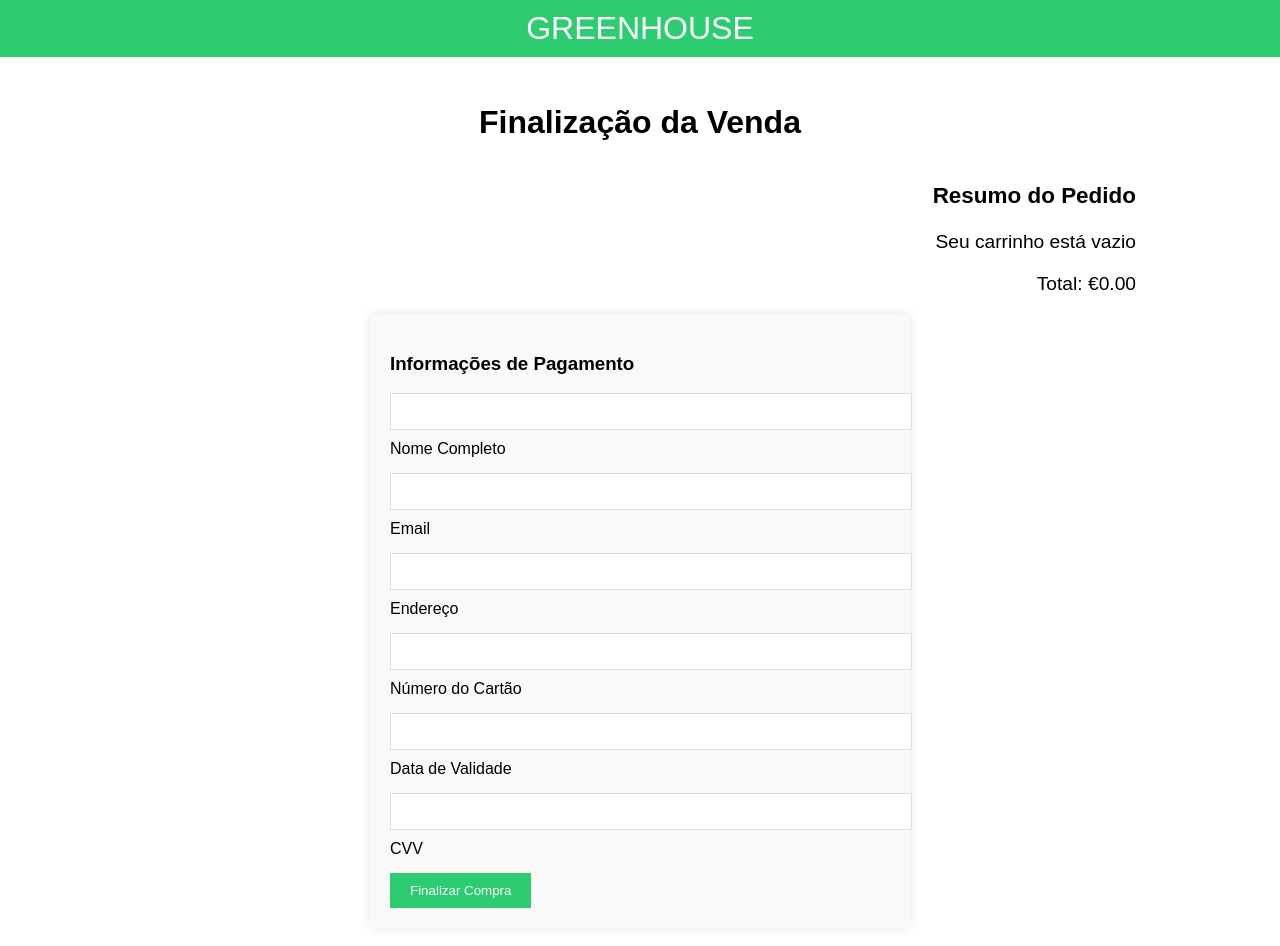
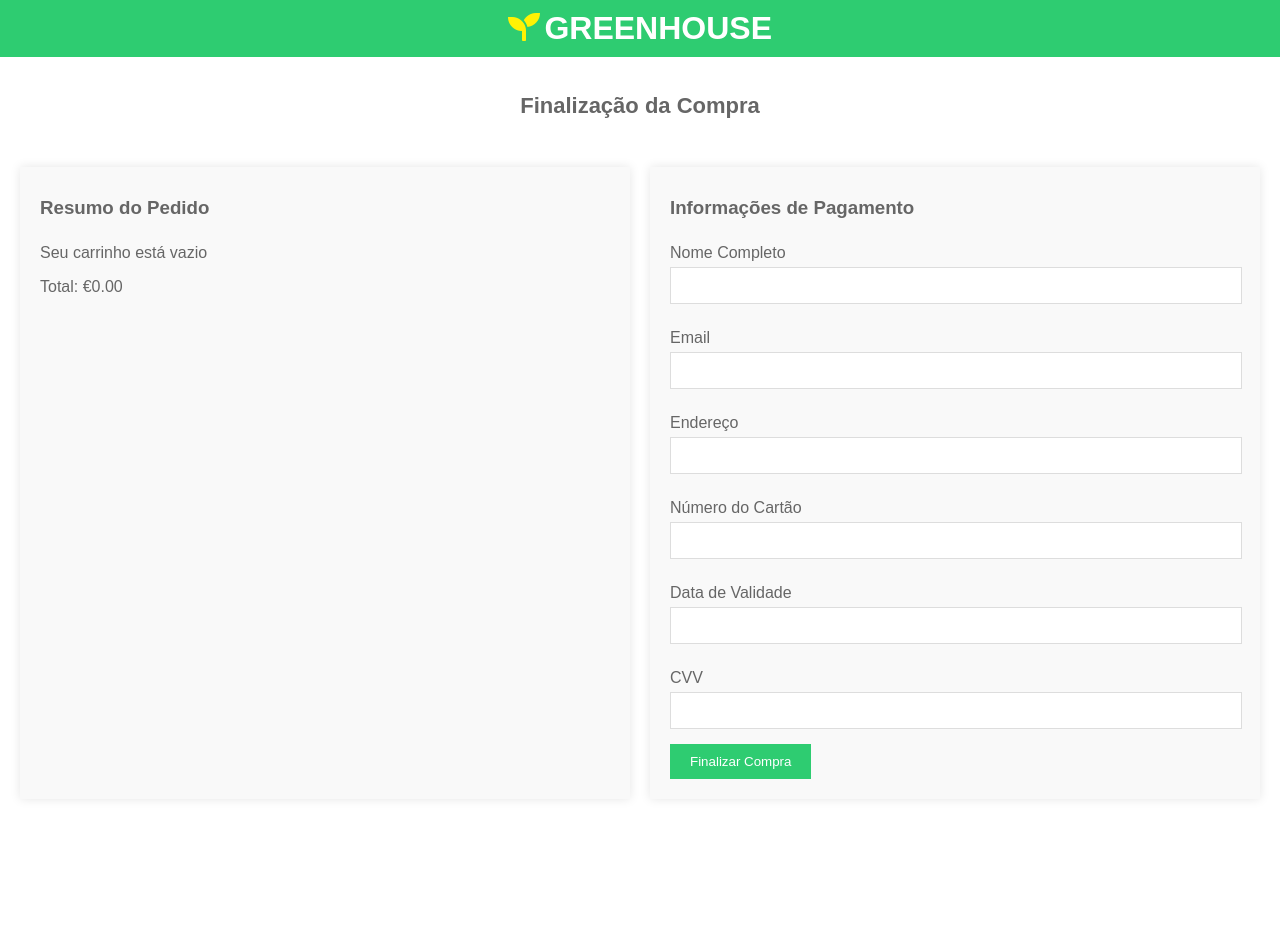
Before and after one commit to Gabrielfusf/Projeto_Bianquinha, a plain HTML site: page checkout.html in a window 1280 px wide. After the commit the page ends 819 px from the top, so only its background shows below. Drawn offline with nearby package versions, Linux system fonts and the light colour scheme.

Commit message:
Refatoraco das Telas Cart e Checkout - Drielli

```diff
--- a/checkout.html
+++ b/checkout.html
@@ -4,55 +4,59 @@
     <meta charset="UTF-8">
     <meta name="viewport" content="width=device-width, initial-scale=1.0">
     <title>Checkout - GREENHOUSE</title>
-    <link rel="stylesheet" href="css/cart-style.css">
+    <link rel="stylesheet" href="https://unpkg.com/swiper/swiper-bundle.min.css" />
+    <link rel="stylesheet" href="https://cdnjs.cloudflare.com/ajax/libs/font-awesome/5.15.3/css/all.min.css">
+    <link rel="stylesheet" href="css/checkout-style.css">
 </head>
 <body>
     <header class="header">
         <div class="header-3">
             <section class="flex">
-                <a href="#" class="logo"> <i class="fas fa-seedling"></i> GREENHOUSE </a>
+                <i class="fas fa-seedling icone_plant"></i>
+                <a href="#" class="logo">GREENHOUSE</a>
                 <div class="icons">
-                    <a href="cart.html" class="fas fa-shopping-cart"></a>
+                    <!-- Icons can be added here -->
                 </div>
             </section>
         </div>
     </header>
 
-    <section class="checkout" id="checkout">
-        <h1 class="heading">Finalização da Venda</h1>
+    <section
+        class="checkout" id="checkout">
+        <h1 class="heading">Finalização da Compra</h1>
         <div class="checkout-container">
-            <div class="order-summary">
+            <div class="order-summary card">
                 <h3>Resumo do Pedido</h3>
                 <div id="order-items">
                     <!-- Items will be populated here -->
                 </div>
                 <p>Total: €<span id="total-price">0.00</span></p>
             </div>
-            <form id="checkout-form">
+            <form id="checkout-form" class="card">
                 <h3>Informações de Pagamento</h3>
                 <div class="inputBox">
+                    <label>Nome Completo</label>
                     <input type="text" required>
-                    <label>Nome Completo</label>
                 </div>
                 <div class="inputBox">
+                    <label>Email</label>
                     <input type="email" required>
-                    <label>Email</label>
                 </div>
                 <div class="inputBox">
+                    <label>Endereço</label>
                     <input type="text" required>
-                    <label>Endereço</label>
                 </div>
                 <div class="inputBox">
+                    <label>Número do Cartão</label>
                     <input type="text" required>
-                    <label>Número do Cartão</label>
                 </div>
                 <div class="inputBox">
+                    <label>Data de Validade</label>
                     <input type="text" required>
-                    <label>Data de Validade</label>
                 </div>
                 <div class="inputBox">
+                    <label>CVV</label>
                     <input type="text" required>
-                    <label>CVV</label>
                 </div>
                 <input type="submit" value="Finalizar Compra" class="btn">
             </form>
--- a/css/cart-style.css
+++ b/css/cart-style.css
@@ -15,6 +15,7 @@ body {
     font-size: 2rem;
     color: #fff;
     text-decoration: none;
+    font-weight: 800;
 }
 
 .header .icons {
@@ -24,26 +25,29 @@ body {
     gap: 15px;
 }
 
-.header .icons a {
-    color: #fff;
+.header .i a {
+    color: #fff204;
     font-size: 1.5rem;
     text-decoration: none;
 }
 
-.cart, .checkout {
+.cart {
     padding: 20px;
 }
 
 .heading {
-    text-align: center;
+    text-align: left;
+    margin-left: 9rem;
     margin-bottom: 20px;
-    font-size: 2rem;
+    font-size: 20px;
+    color: #666;
 }
 
-.cart-container, .checkout-container {
+.cart-container {
     display: flex;
     flex-direction: column;
     align-items: center;
+    color: #666;
 }
 
 table {
@@ -56,6 +60,7 @@ table, th, td {
     border: 1px solid #ddd;
 }
 
+
 th, td {
     padding: 12px;
     text-align: left;
@@ -65,7 +70,7 @@ th {
     background-color: #f2f2f2;
 }
 
-.cart-summary, .order-summary {
+.cart-summary {
     width: 80%;
     text-align: right;
     font-size: 1.2rem;
@@ -83,28 +88,9 @@ th {
     background-color: #c0392b;
 }
 
-form {
+.checkout-button-container {
     width: 80%;
-    max-width: 500px;
-    background: #f9f9f9;
-    padding: 20px;
-    box-shadow: 0 0 10px rgba(0,0,0,0.1);
-}
-
-.inputBox {
-    margin-bottom: 15px;
-}
-
-.inputBox input {
-    width: 100%;
-    padding: 10px;
-    border: 1px solid #ddd;
-    outline: none;
-}
-
-.inputBox label {
-    margin-top: 10px;
-    display: block;
+    text-align: right;
 }
 
 .btn {
@@ -121,3 +107,9 @@ form {
 .btn:hover {
     background: #27ae60;
 }
+
+.icone_plant {
+    color: #fff204;
+    font-size: 2rem;
+    text-decoration: none;
+}
--- /dev/null
+++ b/css/checkout-style.css
@@ -0,0 +1,134 @@
+body {
+    font-family: Arial, sans-serif;
+    margin: 0;
+    padding: 0;
+    box-sizing: border-box;
+}
+
+.header {
+    background-color: #2ecc71;
+    padding: 10px 0;
+    text-align: center;
+}
+
+.header .logo {
+    font-size: 2rem;
+    color: #fff;
+    text-decoration: none;
+    font-weight: 800;
+}
+
+.header .icons {
+    display: flex;
+    justify-content: center;
+    align-items: center;
+    gap: 15px;
+}
+
+.header .icons a {
+    color: #fff;
+    font-size: 1.5rem;
+    text-decoration: none;
+}
+
+.checkout {
+    padding: 20px;
+}
+
+.heading {
+    text-align: center;
+    margin-top: 1rem;
+    margin-bottom: 3rem;
+    font-size: 22px;
+    color: #666;
+}
+
+.checkout-container {
+    display: flex;
+    justify-content: space-between;
+    flex-wrap: wrap;
+    gap: 20px;
+}
+
+.card {
+    background: #f9f9f9;
+    padding: 20px;
+    box-shadow: 0 0 10px rgba(0,0,0,0.1);
+    flex: 1;
+
+}
+
+.order-summary {
+    order: 1;
+}
+
+#checkout-form {
+    order: 2;
+}
+
+.order-summary, #checkout-form {
+    width: 48%;
+    color: #666;
+}
+
+.order-summary h3, #checkout-form h3 {
+    margin-bottom: 25px;
+    margin-top: 10px;
+    color: #666;
+}
+
+.inputBox {
+    padding-right: 20px;
+    margin-bottom: 15px;
+}
+
+.inputBox input {
+    width: 100%;
+    padding: 10px;
+    border: 1px solid #ddd;
+    outline: none;
+}
+
+.inputBox label {
+    margin-top: 25px;
+    margin-bottom: 5px;
+    display: block;
+    color: #666;
+}
+
+.btn {
+    display: inline-block;
+    background: #2ecc71;
+    color: white;
+    padding: 10px 20px;
+    border: none;
+    cursor: pointer;
+    text-align: center;
+    text-decoration: none;
+}
+
+.btn:hover {
+    background: #27ae60;
+}
+
+.icone_plant {
+    color: #fff204;
+    font-size: 2rem;
+    text-decoration: none;
+}
+
+@media (max-width: 768px) {
+    .order-summary, #checkout-form {
+        width: 100%;
+    }
+
+    .checkout-container {
+        flex-direction: column;
+        align-items: center;
+    }
+
+    .heading {
+        text-align: center;
+        margin-left: 0;
+    }
+}
--- a/js/checkout.js
+++ b/js/checkout.js
@@ -4,21 +4,25 @@ document.addEventListener('DOMContentLoaded', () => {
     let totalPriceElement = document.getElementById('total-price');
 
     function populateOrderSummary() {
-        let total = localStorage.getItem('cartTotal') || '0.00'
+        let total = 0;
+
         if (cartItems.length > 0) {
             cartItems.forEach((item) => {
                 let itemDiv = document.createElement('div');
                 itemDiv.className = 'order-item';
                 itemDiv.innerHTML = `
-                    <p>${item.name} - €${item.price}</p>
+                    <p>${item.name} - €${item.price} x ${item.quantity} = €${(item.price * item.quantity).toFixed(2)}</p>
                 `;
                 orderItemsContainer.appendChild(itemDiv);
+                total += item.price * item.quantity;
             });
         } else {
             orderItemsContainer.innerHTML = '<p>Seu carrinho está vazio</p>';
         }
 
-        totalPriceElement.textContent = total;
+        totalPriceElement.textContent = total.toFixed(2);
+        localStorage.setItem('cartTotal', total.toFixed(2));
+        console.log('Cart total stored:', localStorage.getItem('cartTotal'));
     }
 
     document.getElementById('checkout-form').addEventListener('submit', (event) => {
```
Also changed, not shown: cart.html (+6 -4 lines), index.html (+7 -103 lines), js/cart.js (+10 -3 lines), js/script.js (+35 -25 lines).
